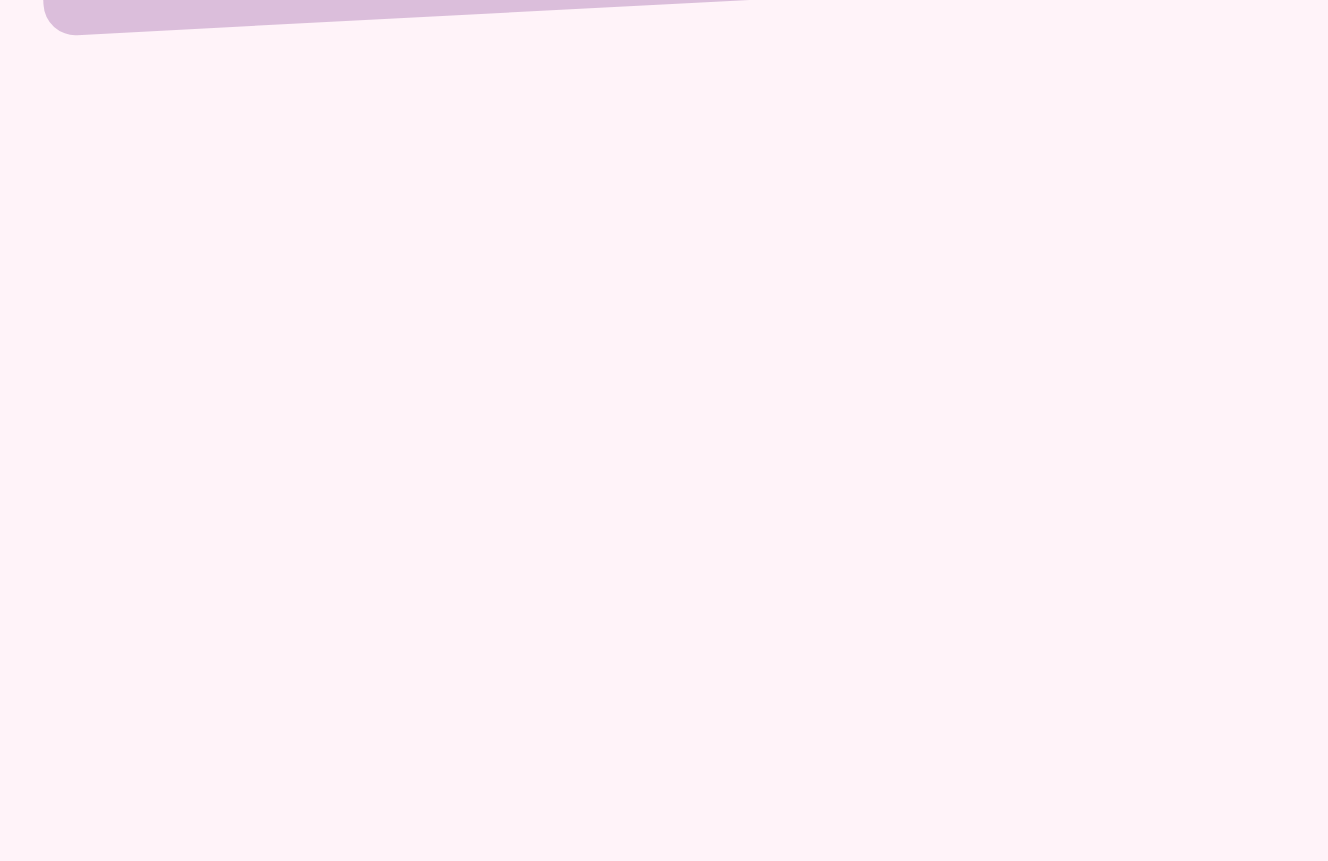
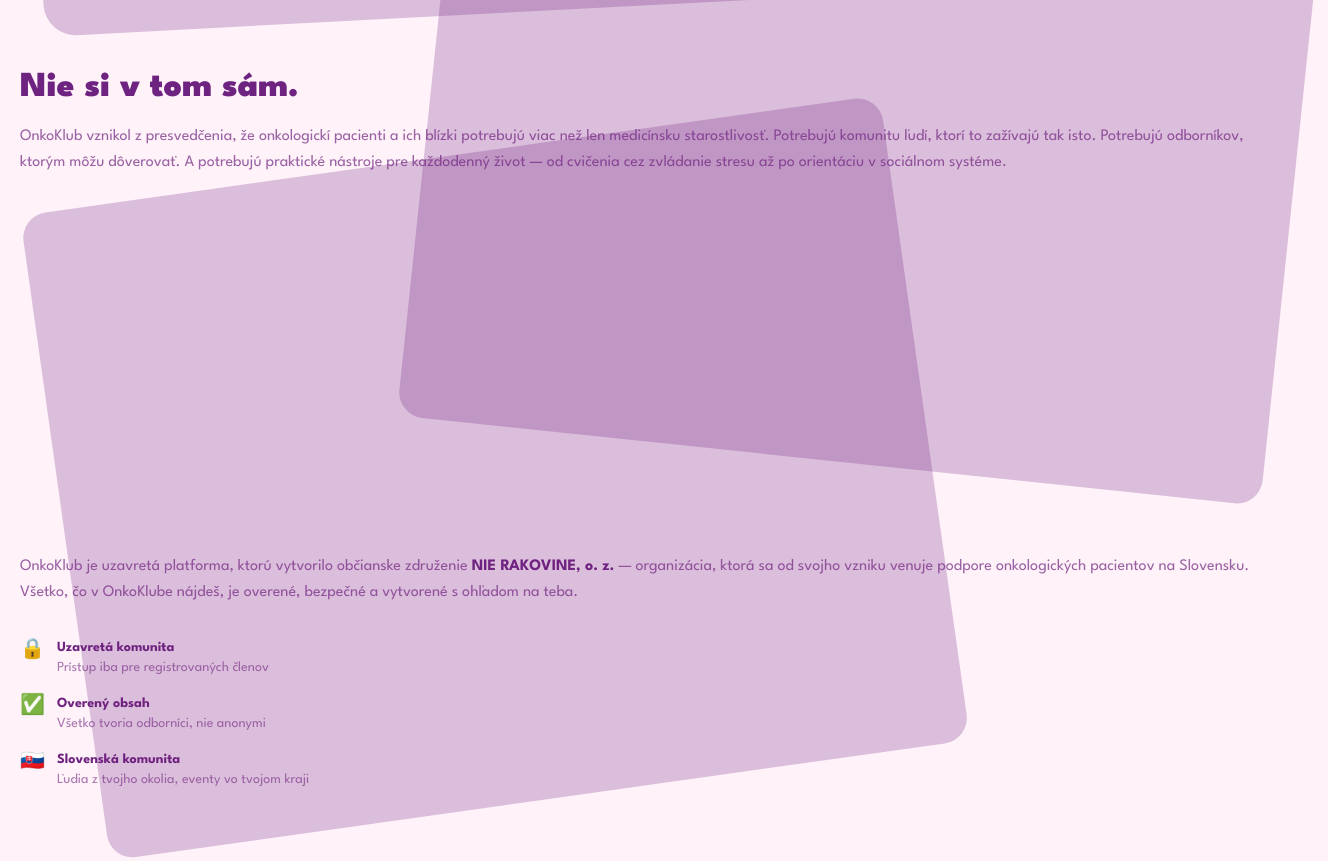
Before and after one commit to NextLayerStudio/onkoklub-web, a Next.js app: page / in a window 1280 px wide. Shown: the part 1420-2281 px from the top of the page, 1328 px wide, since content can reach past the window. Before the commit the page ends 1473 px from the top, so only its background shows below. Built offline with nearby package versions, Linux system fonts and the light colour scheme.

Commit message:
feat: sekcia Nie si v tom sam - nadpis, text, prelinajuce sa stvorceky

```diff
--- a/src/app/page.tsx
+++ b/src/app/page.tsx
@@ -27,8 +27,63 @@
       </section>
 
       {/* ── HLAVNÉ VIDEO / FOTO ── */}
-      <section className="px-5 pb-12">
+      <section className="px-5 pb-16">
         <div className="w-full aspect-[4/3] rounded-[2rem] bg-[#6F2380]/25 -rotate-3" />
+      </section>
+
+      {/* ── NIE SI V TOM SÁM ── */}
+      <section className="px-5 pb-16">
+        {/* Nadpis + podnadpis */}
+        <h2 className="text-[2.2rem] font-black text-[#6F2380] leading-[1.1] mb-4">
+          Nie si v tom sám.
+        </h2>
+        <p className="text-[#6F2380]/70 text-base leading-relaxed mb-10">
+          OnkoKlub vznikol z presvedčenia, že onkologickí pacienti a ich blízki
+          potrebujú viac než len medicínsku starostlivosť. Potrebujú komunitu ľudí,
+          ktorí to zažívajú tak isto. Potrebujú odborníkov, ktorým môžu dôverovať.
+          A potrebujú praktické nástroje pre každodenný život — od cvičenia cez
+          zvládanie stresu až po orientáciu v sociálnom systéme.
+        </p>
+
+        {/* Dva prelínajúce sa štvorčeky */}
+        <div className="relative mb-12" style={{ height: "290px" }}>
+          {/* Karta 1 — ľavá, vyššie, naklopená doľava */}
+          <div
+            className="absolute top-0 left-0 w-[70%] rounded-[1.6rem] bg-[#6F2380]/25"
+            style={{ aspectRatio: "4/3", transform: "rotate(-8deg)", transformOrigin: "top left" }}
+          />
+          {/* Karta 2 — pravá, nižšie, naklopená doprava */}
+          <div
+            className="absolute bottom-0 right-0 w-[70%] rounded-[1.6rem] bg-[#6F2380]/25"
+            style={{ aspectRatio: "4/3", transform: "rotate(6deg)", transformOrigin: "bottom right" }}
+          />
+        </div>
+
+        {/* Zvyšný text sekcie */}
+        <p className="text-[#6F2380]/70 text-base leading-relaxed mb-8">
+          OnkoKlub je uzavretá platforma, ktorú vytvorilo občianske združenie{" "}
+          <span className="font-bold text-[#6F2380]">NIE RAKOVINE, o. z.</span> —
+          organizácia, ktorá sa od svojho vzniku venuje podpore onkologických pacientov
+          na Slovensku. Všetko, čo v OnkoKlube nájdeš, je overené, bezpečné a vytvorené
+          s ohľadom na teba.
+        </p>
+
+        {/* 3 ikonové body */}
+        <ul className="flex flex-col gap-4">
+          {[
+            { icon: "🔒", title: "Uzavretá komunita", desc: "Prístup iba pre registrovaných členov" },
+            { icon: "✅", title: "Overený obsah", desc: "Všetko tvoria odborníci, nie anonymi" },
+            { icon: "🇸🇰", title: "Slovenská komunita", desc: "Ľudia z tvojho okolia, eventy vo tvojom kraji" },
+          ].map(({ icon, title, desc }) => (
+            <li key={title} className="flex items-start gap-3">
+              <span className="text-xl leading-none mt-0.5">{icon}</span>
+              <div>
+                <p className="font-bold text-[#6F2380] text-sm">{title}</p>
+                <p className="text-[#6F2380]/60 text-sm">{desc}</p>
+              </div>
+            </li>
+          ))}
+        </ul>
       </section>
     </main>
   );
```
